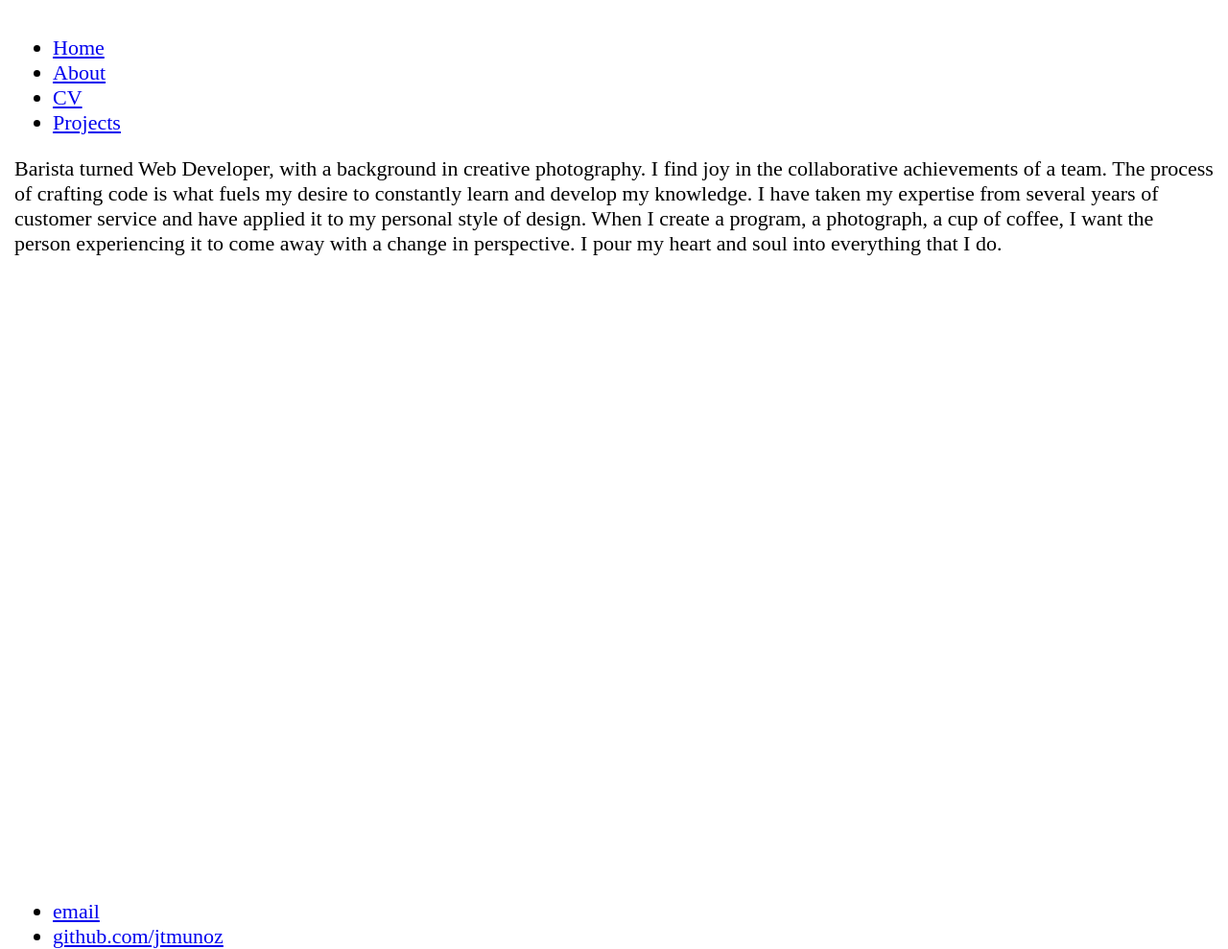
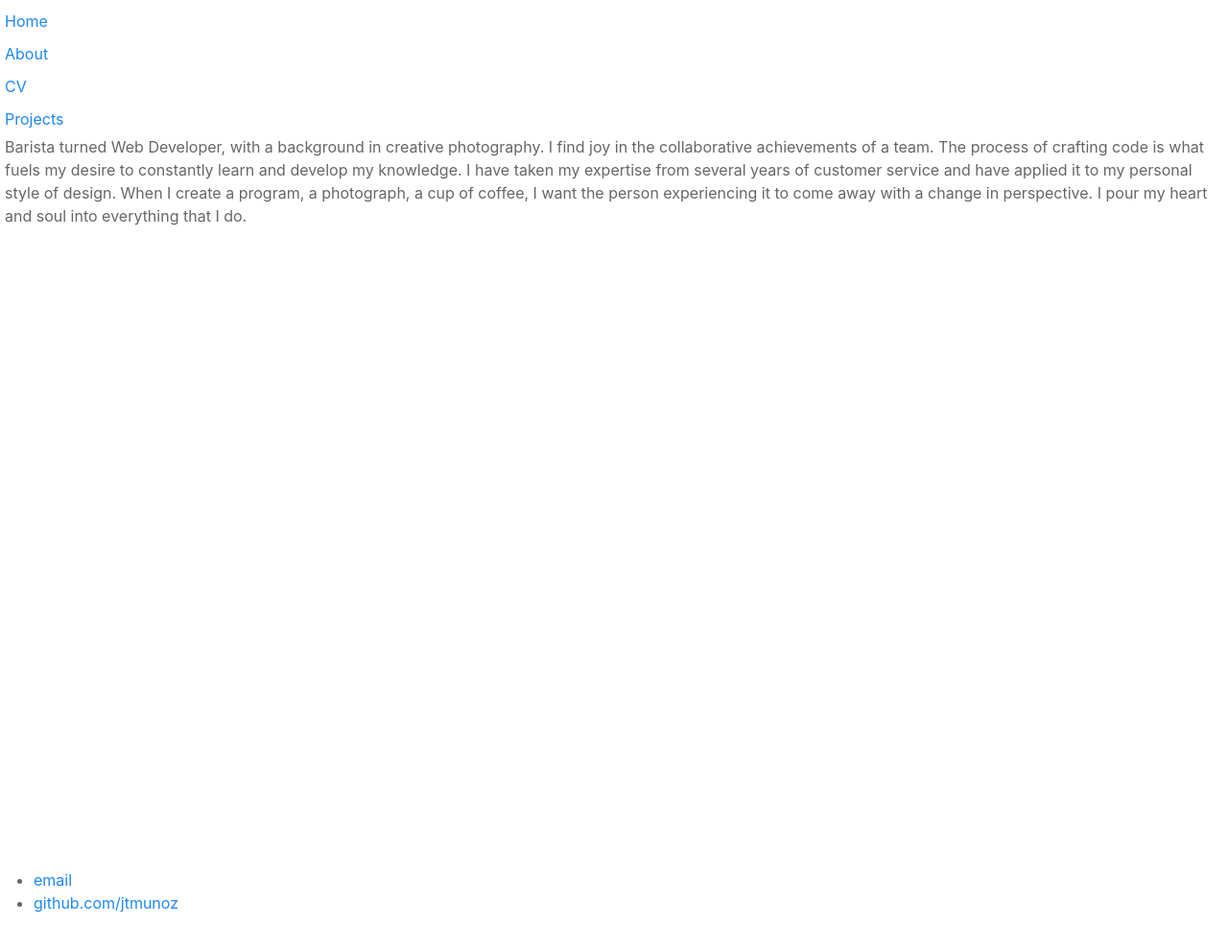
Before and after one commit to jtmunoz/jtmunoz.github.io, a Jekyll site: the page built from about.html, in a window 1280 px wide. Shown: the whole page at 96% size. Built offline with Jekyll 4.4.1, drawn with Linux system fonts in a browser that asks for light colours; nearby versions of some CDN libraries; after the commit the page ends 955 px from its top, so only the background shows below that.

Commit message:
updates uikit

```diff
--- a/Gemfile
+++ b/Gemfile
@@ -1,5 +1,4 @@
 source 'https://rubygems.org'
 gem 'github-pages', group: :jekyll_plugins
 gem "nokogiri", ">= 1.8.5"
-gem "jekyll", ">= 3.7.3"
-gem "jekyll-uikit"
+gem "jekyll", ">= 3.7.4"
--- a/_config.yml
+++ b/_config.yml
@@ -1,3 +1,3 @@
 name: Jordan Muñoz, Portfolio
 markdown: kramdown
-theme: jekyll-uikit
+# remote_theme: "jpasholk/jekyll-uikit"
--- a/_includes/head.html
+++ b/_includes/head.html
@@ -20,6 +20,13 @@
 	integrity="sha256-FgpCb/KJQlLNfOu91ta32o/NMZxltwRo8QtmkMRdAu8="
 	crossorigin="anonymous"></script>
 	<script src="https://cdnjs.cloudflare.com/ajax/libs/gsap/2.1.2/TweenMax.min.js"></script>
+	<!-- UIkit CSS -->
+	<link rel="stylesheet" href="https://cdnjs.cloudflare.com/ajax/libs/uikit/3.1.4/css/uikit.min.css" />
+
+	<!-- UIkit JS -->
+	<script src="https://cdnjs.cloudflare.com/ajax/libs/uikit/3.1.4/js/uikit.min.js"></script>
+	<script src="https://cdnjs.cloudflare.com/ajax/libs/uikit/3.1.4/js/uikit-icons.min.js"></script>
+
 	<script src="/javascript/index.js"></script>
 
 </head>
```
Also changed, not shown: Gemfile.lock.
